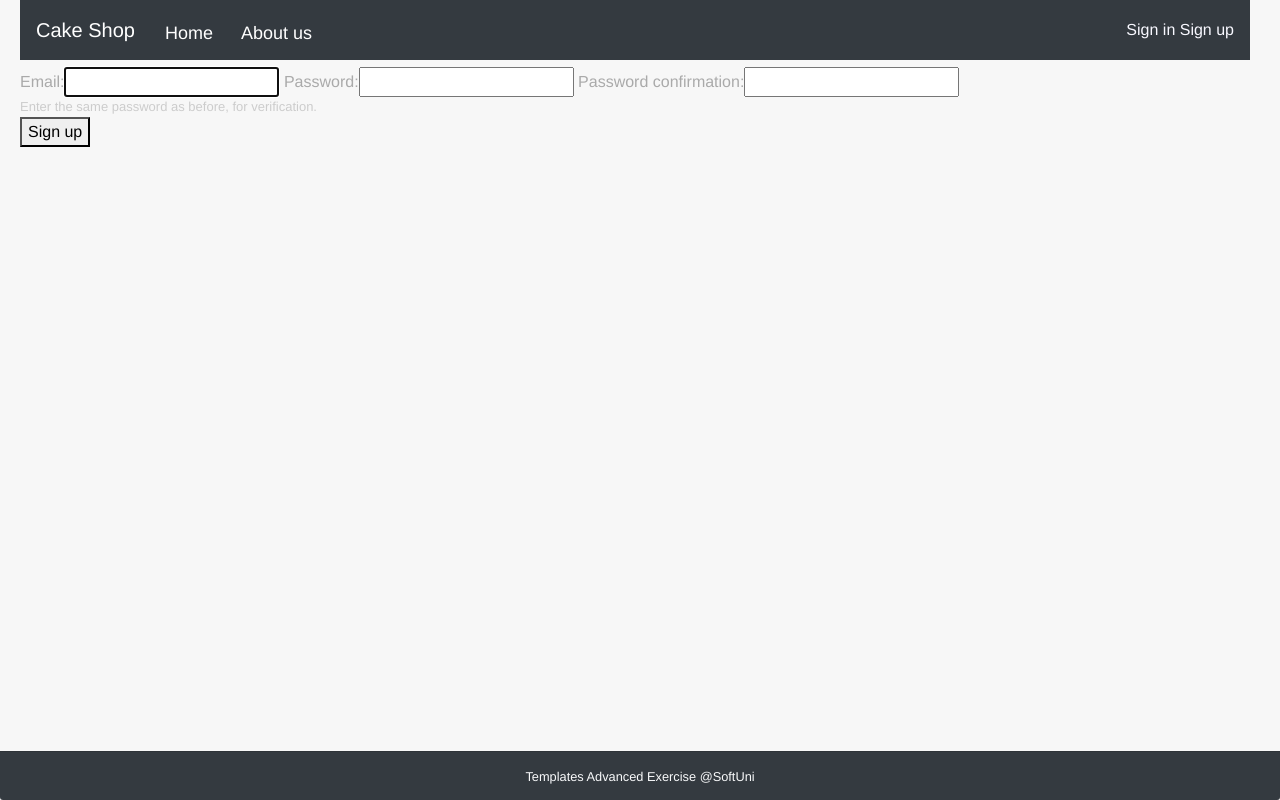
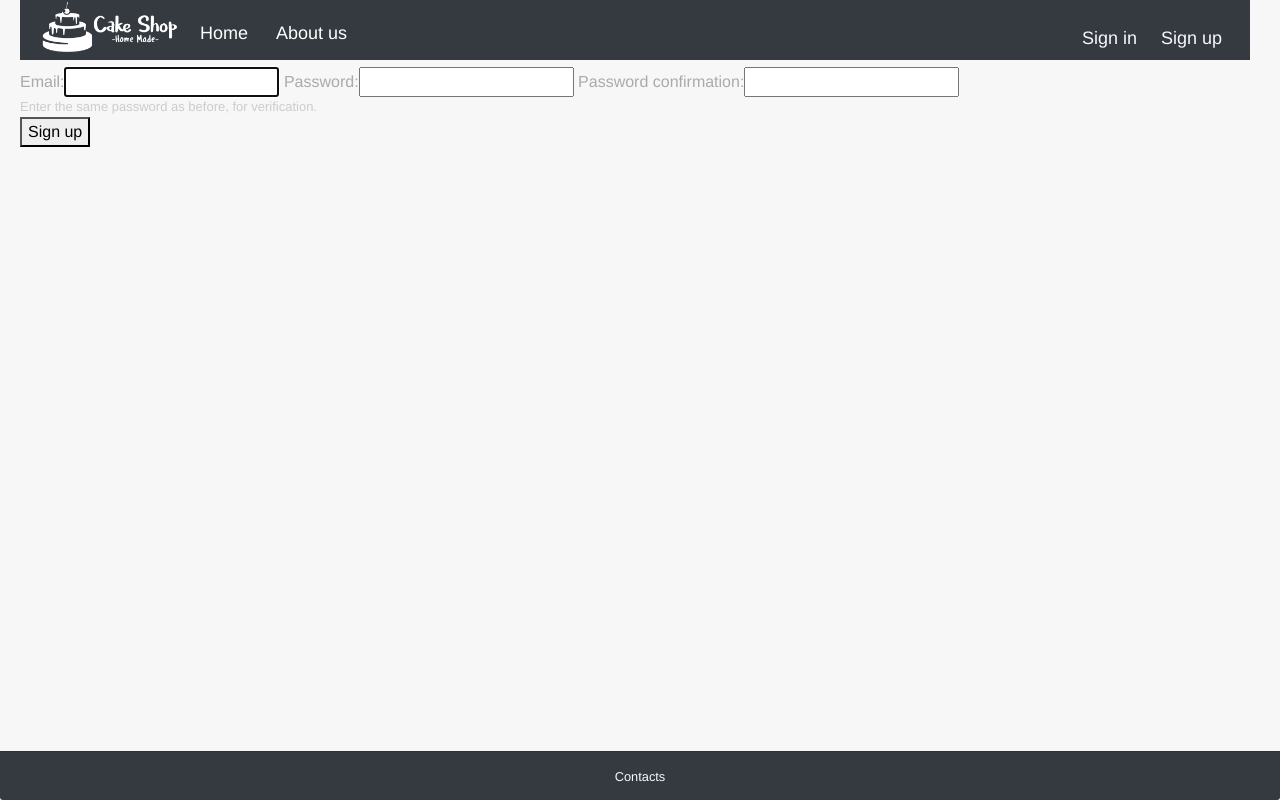
Before and after one commit to olgayordanova/Cake_shop, a Django app: page /auth/sign-up/ in a window 1280 px wide. Run offline with Django 3.2, Linux system fonts and the light colour scheme; some libraries are stand-ins or nearby versions.

Commit message:
Add files via upload

```diff
--- a/templates/common/footer.html
+++ b/templates/common/footer.html
@@ -1,3 +1,3 @@
 <div class="card-footer navbar-dark bg-dark footer fixed-bottom text-center">
-    <small class="text-light text-center">Templates Advanced Exercise @SoftUni</small>
+    <small class="text-light text-center">Contacts</small>
 </div>
--- a/templates/common/header.html
+++ b/templates/common/header.html
@@ -1,6 +1,9 @@
 {% load cart_template_tags %}
+{% load static %}
 <nav class="navbar navbar-expand-lg navbar-dark bg-dark">
-    <div class="navbar-brand">Cake Shop</div>
+    <div class="logo">
+        <img src="{% static 'images/logo.png' %}"" alt="logo" width=30% >
+    </div>
     <button class="navbar-toggler" type="button" data-toggle="collapse" data-target="#navbarNav"
             aria-controls="navbarNav" aria-expanded="false" aria-label="Toggle navigation">
         <span class="navbar-toggler-icon"></span>
@@ -28,22 +31,82 @@
                 {#                </a>#}
                 <a href="{% url 'order summary' %}" class="nav-link waves-effect">
                     {% if request.user|cart_item_count != 0 %}
-                        <i class="fa fa-shopping-cart" style="font-size:48px;color:darkseagreen"></i>
+                        <i class="fa fa-shopping-cart" style="font-size:36px;color:darkseagreen"></i>
                         {#                        <button style="font-size:24px">Button <i class="fa fa-shopping-cart"></i></button>#}
-                        <shop-carticon-caption caption-data="{num_items: {{ request.user|cart_item_count }} }"></shop-carticon-caption>
+                        <shop-carticon-caption
+                                caption-data="{num_items: {{ request.user|cart_item_count }} }"></shop-carticon-caption>
 
                     {% endif %}
                 </a>
             </li>
         </ul>
     </div>
-    <div>
+    <div class="nav-account">
+        <ul class="navbar-nav">
             {% if request.user.is_authenticated %}
-            <p>Hello, <a href="{% url 'profile details' %}">{{ request.user }}</a></p>
+                <li class="nav-item active">
+                    <span>Hello</span>, <a href="{% url 'profile details' %}">{{ request.user }}</a>
                     <a href="{% url 'sign out' %}">Sign out</a>
+                </li>
+
             {% else %}
+                <li class="nav-item active">
                     <a href="{% url 'sign in' %}">Sign in</a>
+                </li>
+                <li class="nav-item active">
                     <a href="{% url 'sign up' %}">Sign up</a>
+                </li>
             {% endif %}
+        </ul>
     </div>
 </nav>
+
+{#{% load cart_template_tags %}#}
+{#<nav class="navbar navbar-expand-lg navbar-dark bg-dark">#}
+{#    <div class="navbar-brand">Cake Shop</div>#}
+{#    <button class="navbar-toggler" type="button" data-toggle="collapse" data-target="#navbarNav"#}
+{#            aria-controls="navbarNav" aria-expanded="false" aria-label="Toggle navigation">#}
+{#        <span class="navbar-toggler-icon"></span>#}
+{#    </button>#}
+{#    <div class="collapse navbar-collapse" id="navbarNav">#}
+{#        <ul class="navbar-nav">#}
+{#            <li class="nav-item active">#}
+{#                <a class="nav-link" href="{% url 'index' %}">Home</a>#}
+{#            </li>#}
+{#                <li class="nav-item active">#}
+{#                <a class="nav-link" href="{% url 'about us' %}">About us</a>#}
+{#            </li>#}
+{#            {% if request.user.is_staff %}#}
+{#            <li class="nav-item">#}
+{#                <a class="nav-link" href="{% url 'create' %}">Add new cake</a>#}
+{#            </li>#}
+{#            {% endif %}#}
+{#            <li class="nav-item">#}
+{#                <a href="{% url 'order summary' %}" class="nav-link waves-effect">#}
+{#                    {% if request.user|cart_item_count != 0 %}#}
+{#                        <span class="badge red z-depth-1 mr-1"> {{ request.user|cart_item_count }} </span>#}
+{#                    {% endif %}#}
+{#                    <i class="fas fa-shopping-cart"></i>#}
+{#                    <span class="clearfix d-none d-sm-inline-block"> Cart </span>#}
+{#                </a>#}
+{#                <a href="{% url 'order summary' %}" class="nav-link waves-effect">#}
+{#                    {% if request.user|cart_item_count != 0 %}#}
+{#                        <i class="fa fa-shopping-cart" style="font-size:48px;color:darkseagreen"></i>#}
+{#                        <button style="font-size:24px">Button <i class="fa fa-shopping-cart"></i></button>#}
+{#                        <shop-carticon-caption caption-data="{num_items: {{ request.user|cart_item_count }} }"></shop-carticon-caption>#}
+{##}
+{#                    {% endif %}#}
+{#                </a>#}
+{#            </li>#}
+{#        </ul>#}
+{#    </div>#}
+{#    <div>#}
+{#        {% if request.user.is_authenticated %}#}
+{#            <p>Hello, <a href="{% url 'profile details' %}">{{ request.user }}</a></p>#}
+{#            <a href="{% url 'sign out' %}">Sign out</a>#}
+{#        {% else %}#}
+{#            <a href="{% url 'sign in' %}">Sign in</a>#}
+{#            <a href="{% url 'sign up' %}">Sign up</a>#}
+{#        {% endif %}#}
+{#    </div>#}
+{#</nav>#}
```
Lines whose indentation alone changed are shown as unchanged.
